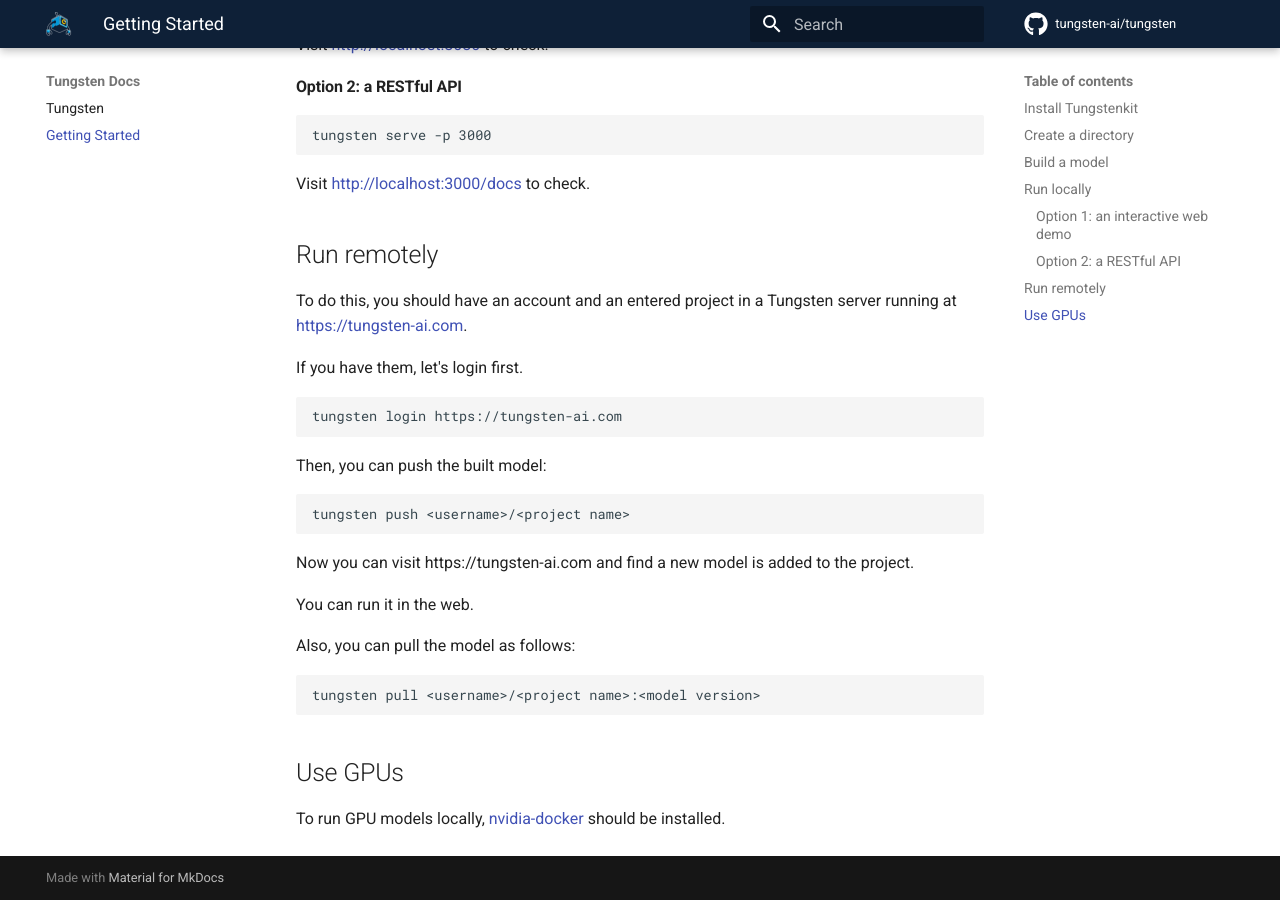
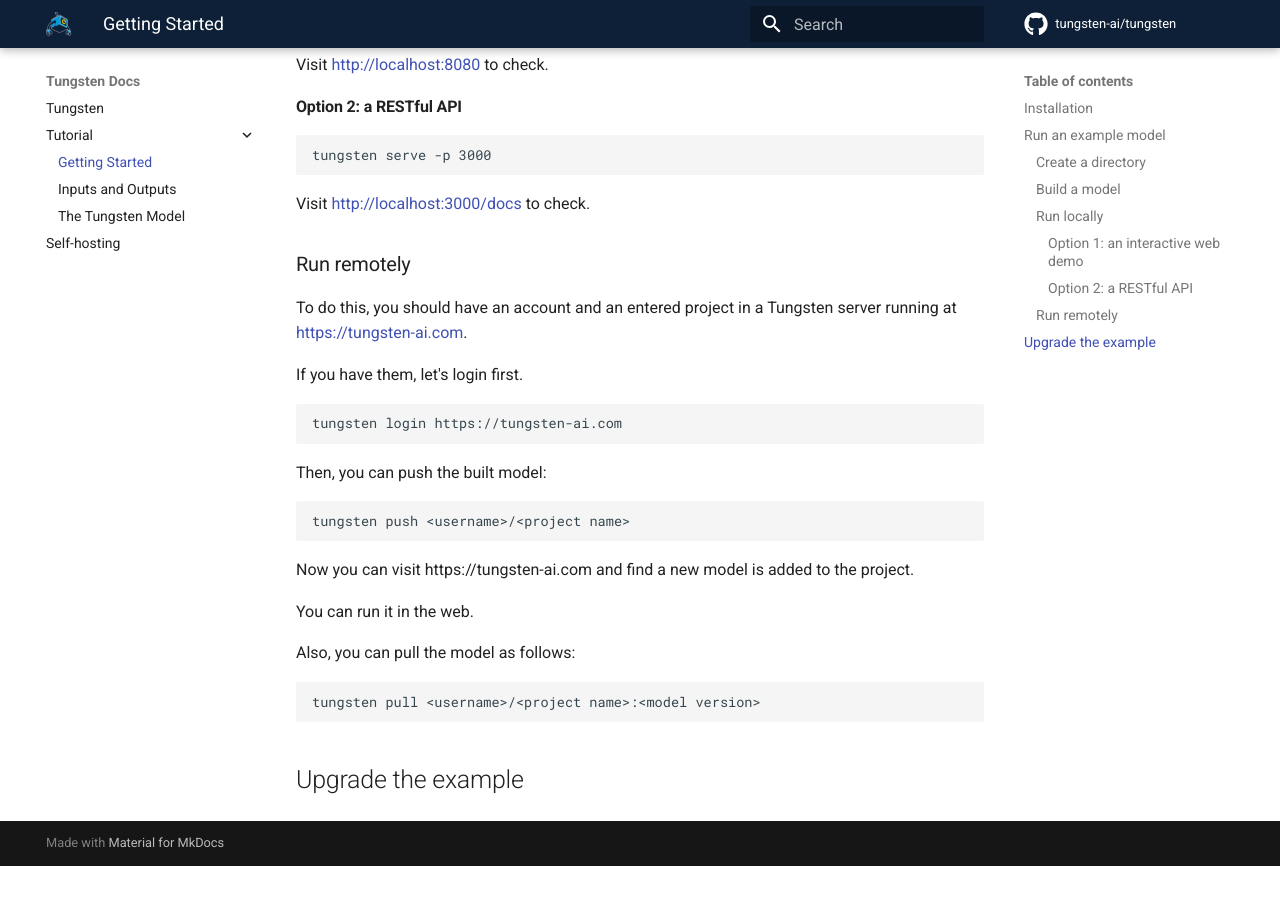
Before and after one commit to tungsten-ai/docs, an MkDocs documentation site: the page built from docs/tutorial/getting_started.md, in a window 1280 px wide and 900 px high, scrolled down 2466 px. Built offline with MkDocs 1.6.1 and Material for MkDocs 9.7.7, drawn with Linux system fonts in a browser that asks for light colours; comment, search, counter and statistics services are not loaded; after the commit the page ends 3332 px from its top, so only the background shows below that; some of the changed text lies outside the part shown.

Commit message:
add more contents

````diff
--- a/docs/getting_started.md
+++ b/docs/tutorial/getting_started.md
@@ -1,4 +1,4 @@
-## Install Tungstenkit
+## Installation
 
 The first step is to install Tungstenkit.
 
@@ -12,15 +12,15 @@
 ```shell
 pip install tungstenkit
 ```
-
-## Create a directory
+## Run an example model
+### Create a directory
 Let's start by creating a working directory:
 ```shell
 mkdir tungsten-quickstart
 cd tungsten-quickstart
 ```
 
-## Build a model
+### Build a model
 
 To build a Tungsten model, you should define your input, output, setup & predict functions, and dependencies in ``tungsten_model.py`` file.
 
@@ -99,7 +99,7 @@
 ```
 
 
-## Run locally
+### Run locally
 Now, you can test the model in your local machine by running predictions.
 
 Tungstenkit provides multiple options for that.
@@ -116,7 +116,7 @@
 ```
 Visit [http://localhost:3000/docs](http://localhost:3000/docs) to check.
 
-## Run remotely
+### Run remotely
 To do this, you should have an account and an entered project in a Tungsten server running at [https://tungsten-ai.com](https://tungsten-ai.com).
 
 If you have them, let's login first.
@@ -137,6 +137,6 @@
 ```
 tungsten pull <username>/<project name>:<model version>
 ```
-
-## Use GPUs
-To run GPU models locally, [nvidia-docker](https://docs.nvidia.com/datacenter/cloud-native/container-toolkit/install-guide.html#docker) should be installed.
+## Upgrade the example
+<!-- ## Use GPUs
+To run GPU models locally, [nvidia-docker](https://docs.nvidia.com/datacenter/cloud-native/container-toolkit/install-guide.html#docker) should be installed. -->
--- a/mkdocs.yml
+++ b/mkdocs.yml
@@ -10,14 +10,18 @@
     repo: fontawesome/brands/github
 
 repo_name: tungsten-ai/tungsten
-repo_url: https://github.com/tungsten-ai/tungsten
+repo_url: https://github.com/tungsten-ai/tungsten-docs
 
 extra_css:
   - stylesheets/extra.css
 
 nav:
   - Tungsten: index.md
-  - Getting Started: getting_started.md
+  - Tutorial:
+      - Getting Started: tutorial/getting_started.md
+      - Inputs and Outputs: tutorial/inputs_and_outputs.md
+      - The Tungsten Model: tutorial/tungsten_model.md
+  - Self-hosting: self-hosting.md
 
 markdown_extensions:
   - admonition
````
Also changed, not shown: docs/index.md (+14 -15 lines), docs/tutorial/inputs_and_outputs.md (added, +5 -0 lines), docs/tutorial/tungsten_model.md (added, +7 -0 lines), docs/self-hosting.md (added), docs/tutorial/build_your_own_model.py (added), docs/tutorial_define_tungsten_model.md (deleted).
